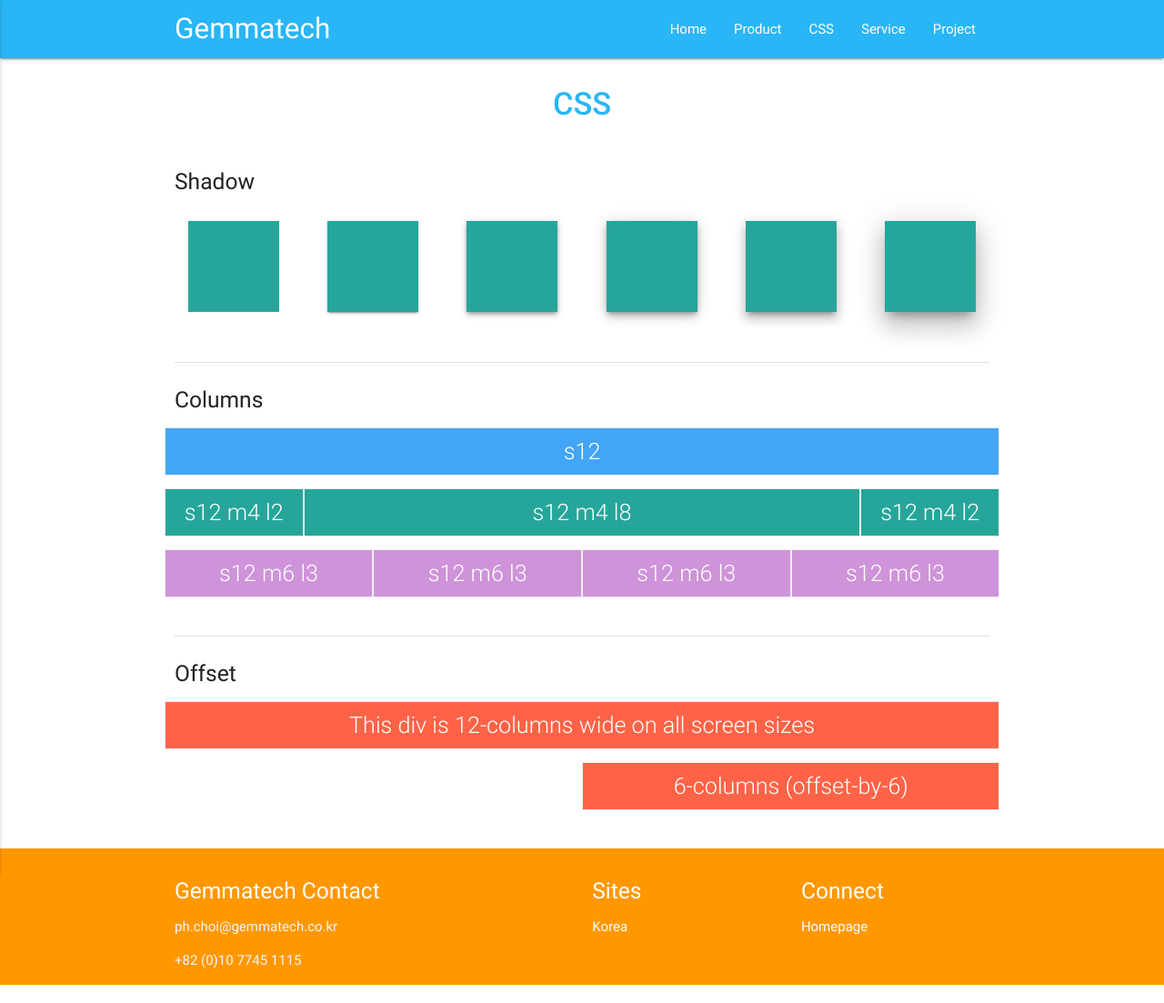
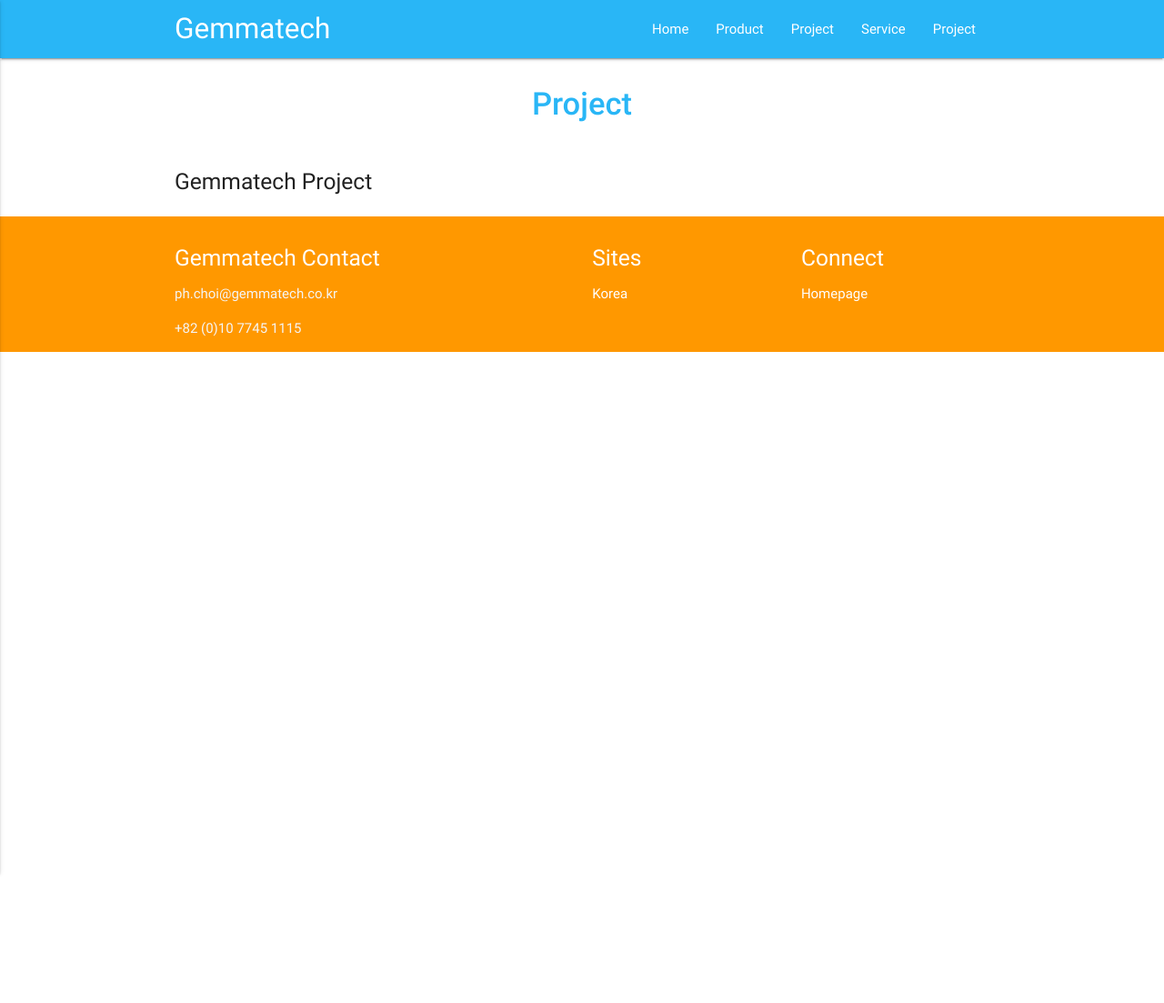
Before and after one commit to gemmatech/gemmatech.github.io, a Jekyll site: the page built from example2.md, in a window 1280 px wide. Shown: the whole page at 91% size. Built offline with Jekyll 4.4.1, drawn with Linux system fonts in a browser that asks for light colours; after the commit the page ends 900 px from its top, so only the background shows below that.

Commit message:
Update example2.md

```diff
--- a/example2.md
+++ b/example2.md
@@ -1,53 +1,11 @@
 ---
 layout: page
-title: CSS
-permalink: /css/
+title: Project
+permalink: /Project/
 ---
 
 <h1 class="page-title">{{ page.title | escape }}</h1>
 
 <div class="section">
-    <h5>Shadow</h5>
-    <div class="row">
-              <div class="col s12 m4 l2">
-                <p class="z-depth-0 shadow-demo"></p>
-              </div>
-              <div class="col s12 m4 l2">
-                <p class="z-depth-1 shadow-demo"></p>
-              </div>
-              <div class="col s12 m4 l2">
-                <p class="z-depth-2 shadow-demo"></p>
-              </div>
-              <div class="col s12 m4 l2">
-                <p class="z-depth-3 shadow-demo"></p>
-              </div>
-              <div class="col s12 m4 l2">
-                <p class="z-depth-4 shadow-demo"></p>
-              </div>
-              <div class="col s12 m4 l2">
-                <p class="z-depth-5 shadow-demo"></p>
-              </div>
-    </div>
+    <h5> Gemmatech Project</h5>
 </div>
-<div class="divider"></div>
-<div class="section">
-    <h5>Columns</h5>
-    <div class="row">
-            <div class="col grid-example s12 blue lighten-1"><span class="flow-text">s12</span></div>
-            <div class="col grid-example s12 m4 l2 teal lighten-1"><span class="flow-text">s12 m4 l2</span></div>
-            <div class="col grid-example s12 m4 l8 teal lighten-1"><span class="flow-text">s12 m4 l8</span></div>
-            <div class="col grid-example s12 m4 l2 teal lighten-1"><span class="flow-text">s12 m4 l2</span></div>
-            <div class="col grid-example s12 m6 l3 purple lighten-3"><span class="flow-text">s12 m6 l3</span></div>
-            <div class="col grid-example s12 m6 l3 purple lighten-3"><span class="flow-text">s12 m6 l3</span></div>
-            <div class="col grid-example s12 m6 l3 purple lighten-3"><span class="flow-text">s12 m6 l3</span></div>
-            <div class="col grid-example s12 m6 l3 purple lighten-3"><span class="flow-text">s12 m6 l3</span></div>
-    </div>
-</div>
-<div class="divider"></div>
-<div class="section">
-    <h5>Offset</h5>
-    <div class="row">
-            <div class="col s12 grid-example"><span class="flow-text">This div is 12-columns wide on all screen sizes</span></div>
-            <div class="col s6 offset-s6 grid-example"><span class="flow-text">6-columns (offset-by-6)</span></div>
-    </div>
-</div>
```
